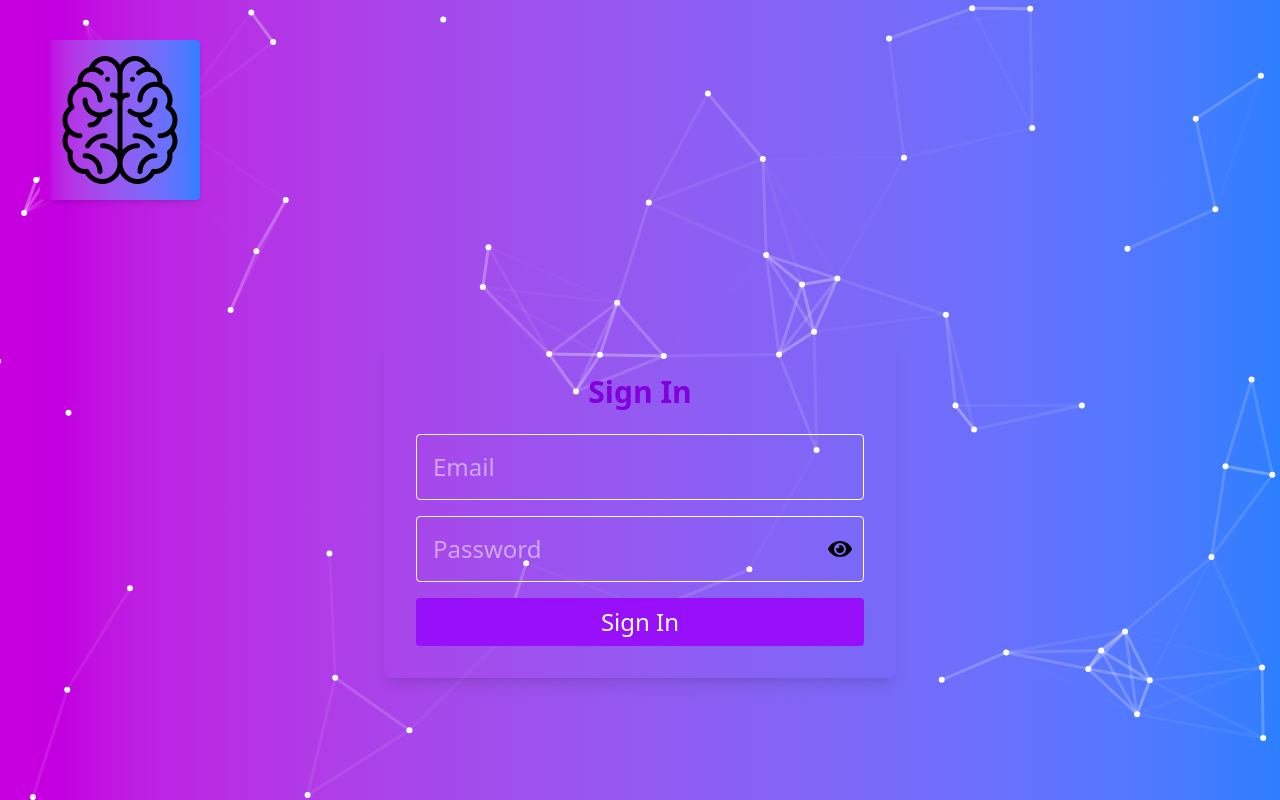
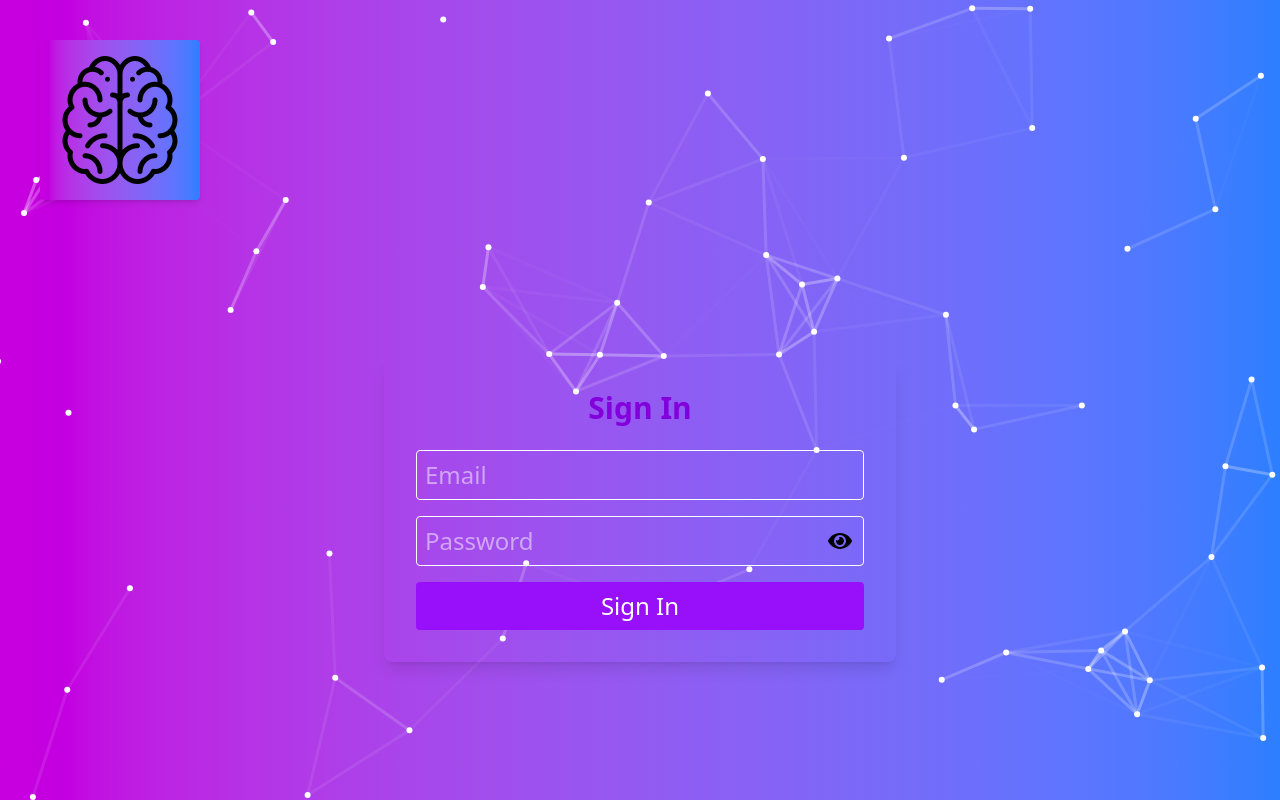
Before and after one commit to Jerry3048/Image-march, a React (Vite) app: page / in a window 1280 px wide. Built offline with nearby package versions, Linux system fonts and the light colour scheme.

Commit message:
Reduce padding in email and password input fields for improved layout consistency

```diff
--- a/src/components/Signin.jsx
+++ b/src/components/Signin.jsx
@@ -26,7 +26,7 @@ function Signin({ onSignIn }) {
           <input
             type="email"
             placeholder="Email"
-            className="p-4 border rounded text-2xl"
+            className="p-2 border rounded text-2xl"
             value={email}
             onChange={e => setEmail(e.target.value)}
             required
@@ -35,7 +35,7 @@ function Signin({ onSignIn }) {
             <input
               type={showPassword ? "text" : "password"}
               placeholder="Password"
-              className="p-4 border rounded w-full pr-10 text-2xl"
+              className="p-2 border rounded w-full pr-10 text-2xl"
               value={password}
               onChange={e => setPassword(e.target.value)}
               required
```
